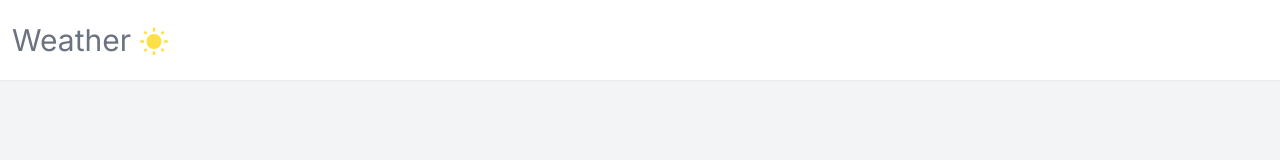
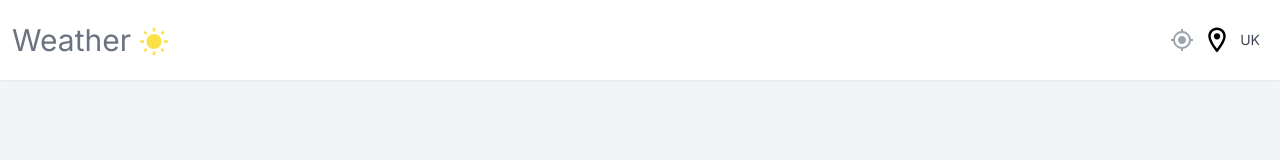
Before and after one commit to markpackham/nextjs_ts_weather_app, a Next.js app: page / in a window 1280 px wide. Shown: the top 160 px of the page. Built offline with nearby package versions, Linux system fonts and the light colour scheme.

Commit message:
Update Navbar
https://youtu.be/KkC_wYM_Co4?si=36c2AQ3EdwGQI-uz&t=1018

```diff
--- a/src/components/Navbar.tsx
+++ b/src/components/Navbar.tsx
@@ -1,6 +1,6 @@
-import { MdWbSunny } from "react-icons/md";
+import { MdMyLocation, MdOutlineLocationOn, MdWbSunny } from "react-icons/md";
 
-type Props = {}
+type Props = {};
 
 export default function Navbar({}: Props) {
   return (
@@ -10,7 +10,18 @@
           <h2 className="text-gray-500 text-3xl">Weather</h2>
           <MdWbSunny className="text-3xl mt-1 text-yellow-300" />
         </p>
+        <section className="flex gap-2 items-center">
+          <MdMyLocation className="text-2xl text-gray-400 hover:opacity-80 cursor-pointer" />
+          <MdOutlineLocationOn className="text-3xl"/>
+          {/* "text-slate-900/80" the last part means means giving an opacity of 80 */}
+          <p className="text-slate-900/80 text-sm"> UK </p>
+
+          {/* Search Bar */}
+          <div>
+
+          </div>
+        </section>
       </div>
     </nav>
-)
+  );
 }
```
Lines whose indentation alone changed are shown as unchanged.
